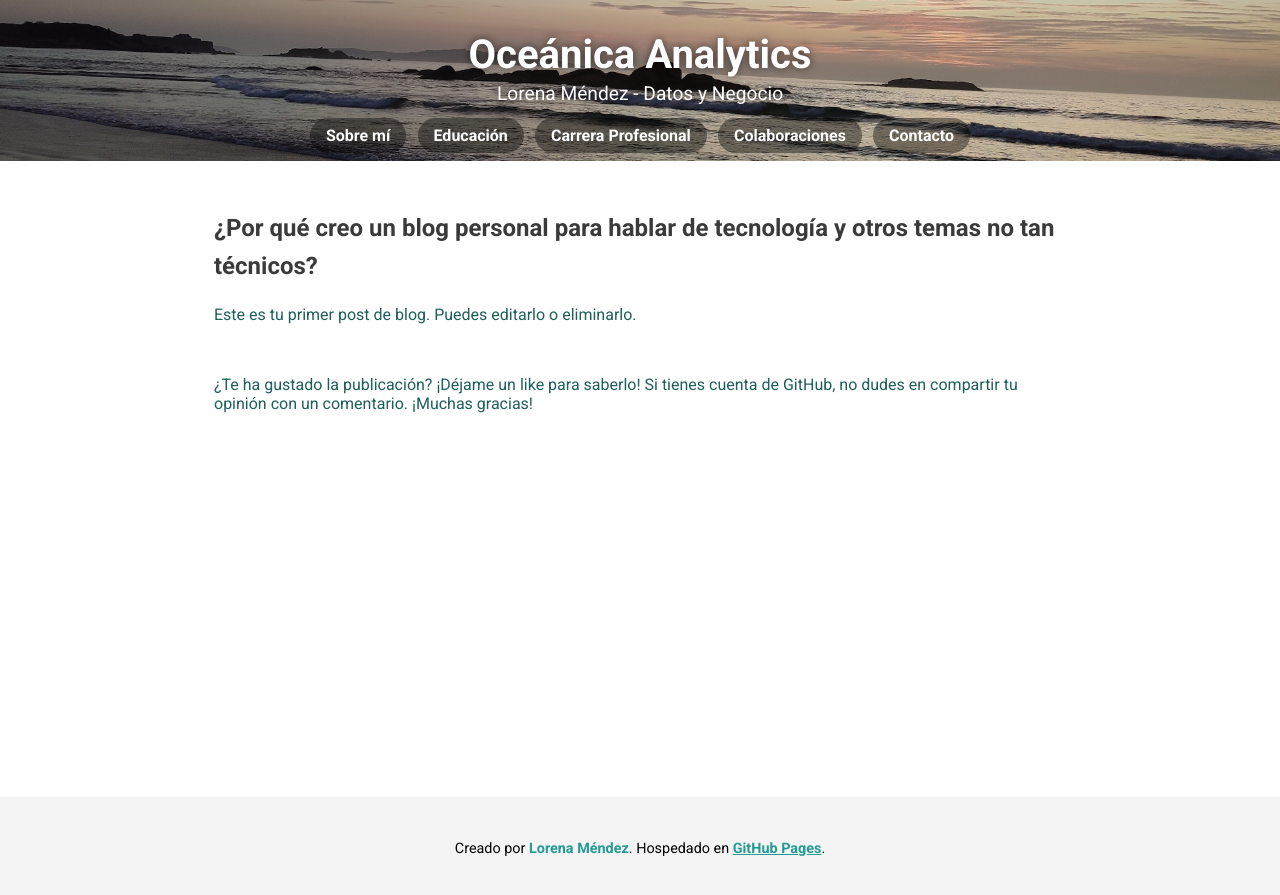
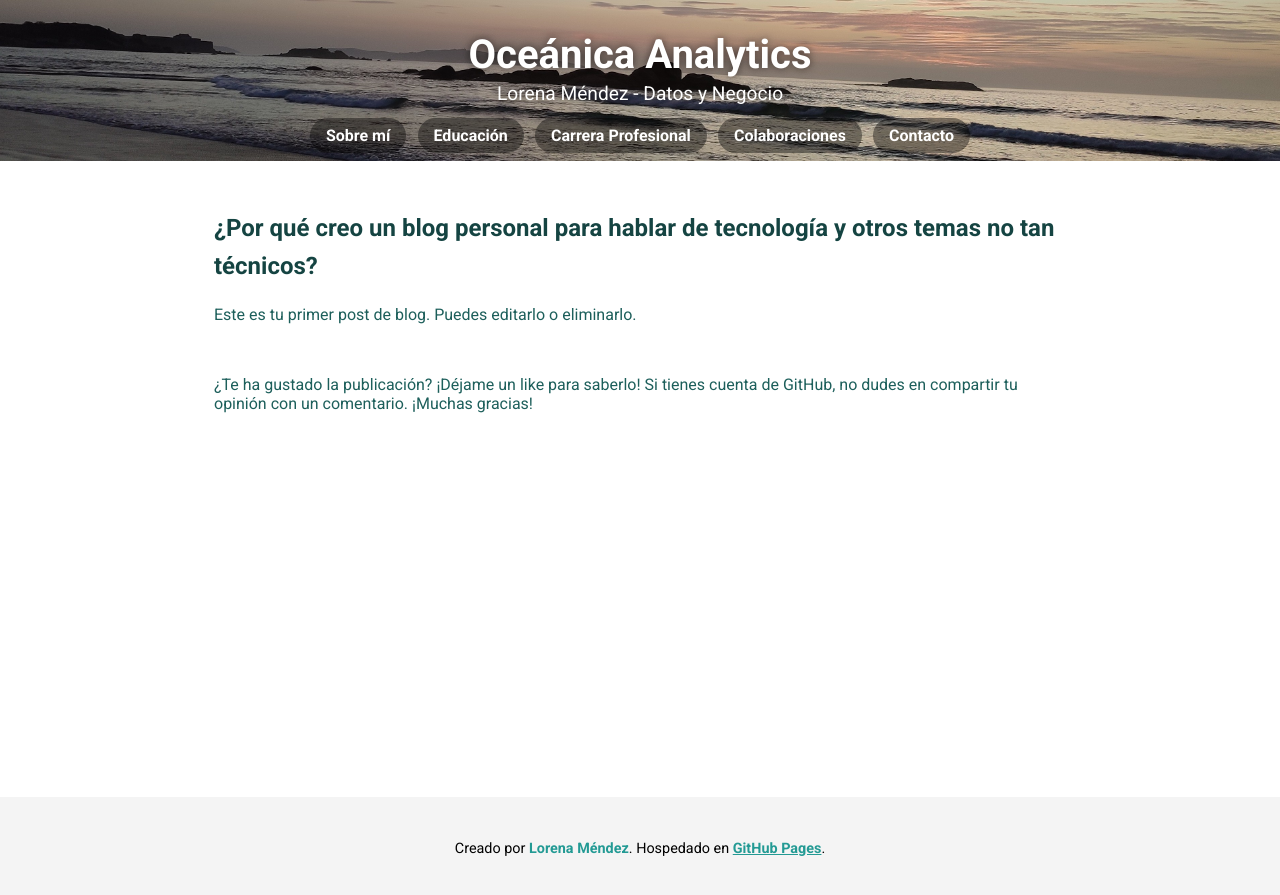
Before and after one commit to lmendezotero/lmendezotero.github.io, a Jekyll site: the page built from _posts/2025-06-26-por-que-creo-un-blog.md, in a window 1280 px wide. Shown: the top 895 px of the page. Built offline with Jekyll 4.4.1, drawn with Linux system fonts in a browser that asks for light colours; a script that is not in the unit is left out; comment, search, counter and statistics services are not loaded.

Commit message:
Update style.css

```diff
--- a/assets/css/style.css
+++ b/assets/css/style.css
@@ -362,5 +362,5 @@ body {
 
 /* Color específico para el primer título en el post */
 .post-content .post-title-single {
-  color: #3A3A3A !important;
+  color: #154442 !important;
 }
```
